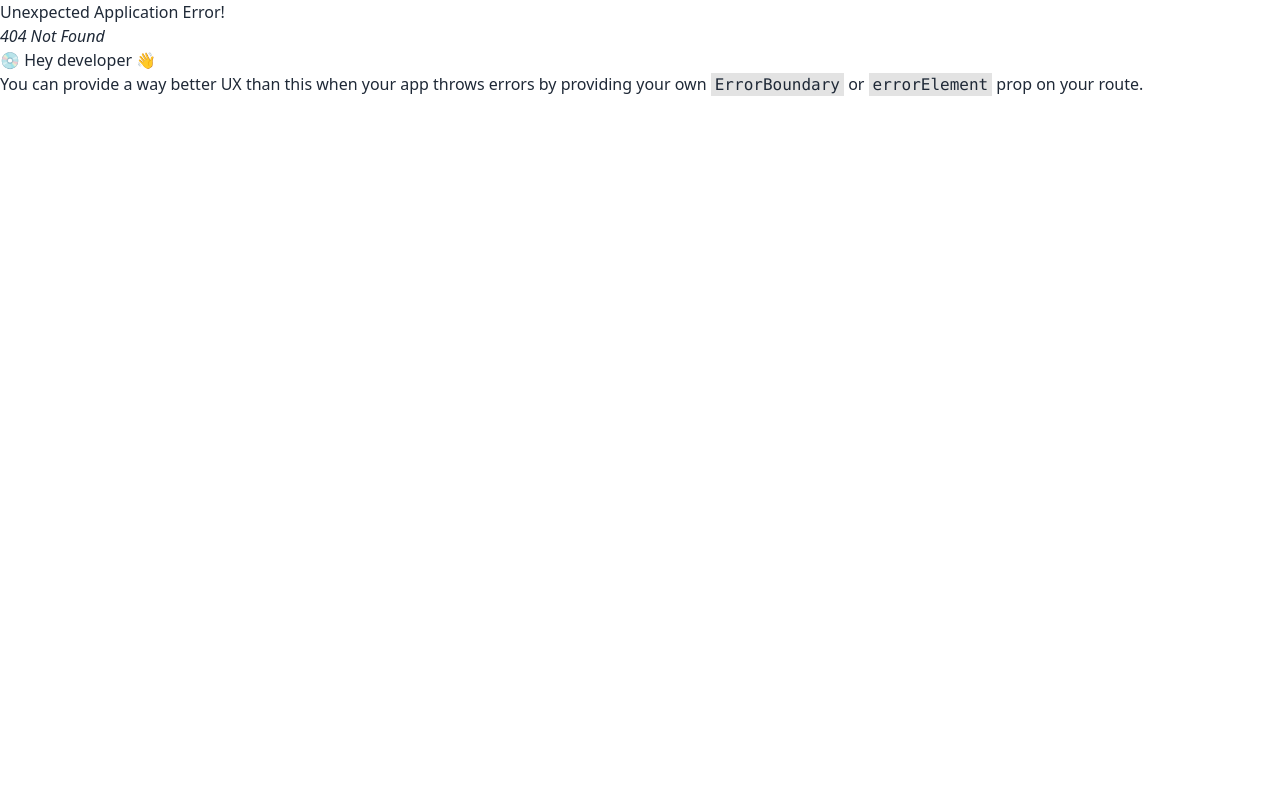
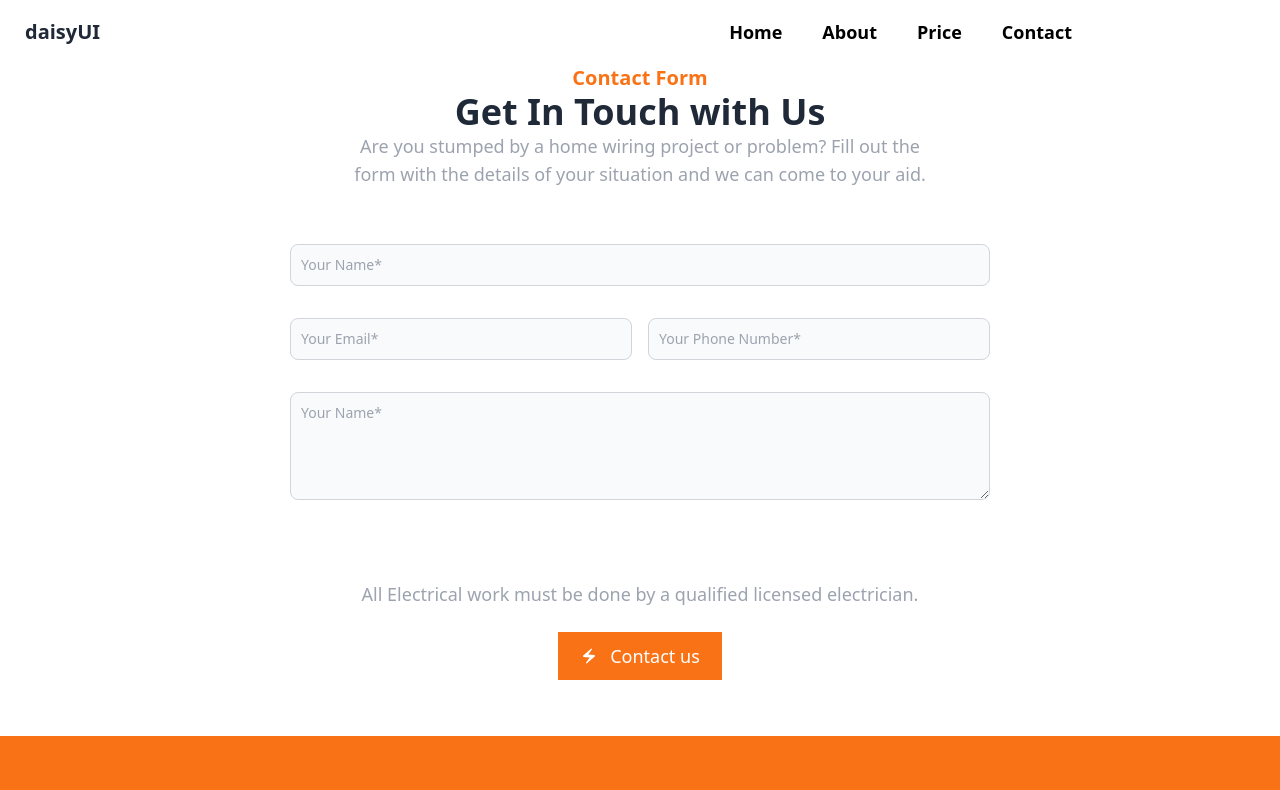
Before and after one commit to MdNadiruzzamanNibras/electrician, a React (Vite) app: page /contact in a window 1280 px wide. Before the commit this address had no page. Shown: the top 790 px of the page. Built offline with nearby package versions, Linux system fonts and the light colour scheme.

Commit message:
contact us

```diff
--- /dev/null
+++ b/src/Component/ContactUS/ContactUs.jsx
@@ -0,0 +1,12 @@
+import GetInTouch from "./GetInTouch";
+
+
+const ContactUs = () => {
+    return (
+        <div>
+            <GetInTouch></GetInTouch>
+        </div>
+    );
+};
+
+export default ContactUs;
--- /dev/null
+++ b/src/Component/ContactUS/GetInTouch.jsx
@@ -0,0 +1,53 @@
+import { MdElectricBolt } from 'react-icons/md';
+
+
+const GetInTouch = () => {
+
+    return (
+        <div className="container mx-auto px-2">
+            <div>
+                <div className="lg:w-[700px] mx-auto">
+                    <div className="text-center">
+                    <h4 className="text-orange-500 text-xl font-semibold">Contact Form
+                    </h4>
+                    <h2 className="text-4xl font-bold">Get In Touch with Us
+                    </h2>
+                    <p className="lg:w-[600px] text-gray-400 lg:text-lg mx-auto">Are you stumped by a home wiring project or problem? Fill out the form with the details of your situation and we can come to your aid.
+                        </p>
+                        <form  className="my-14">
+                             <div>
+
+            <input type="text" id="company" className="bg-gray-50 border border-gray-300 text-gray-900 text-sm rounded-lg focus:ring-gray-600-500 focus:border-blue-500 block w-full p-2.5 dark:bg-gray-700 dark:border-gray-600 dark:placeholder-gray-400 dark:text-white dark:focus:ring-blue-500 dark:focus:border-blue-500" placeholder="Your Name*" required/>
+        </div>
+
+                            <div className="grid grid-cols-1 my-8 lg:grid-cols-2 gap-4">
+                            <div>
+
+            <input type="email" id="company" className="bg-gray-50 border border-gray-300 text-gray-900 text-sm rounded-lg focus:ring-gray-600-500 focus:border-blue-500 block w-full p-2.5 dark:bg-gray-700 dark:border-gray-600 dark:placeholder-gray-400 dark:text-white dark:focus:ring-blue-500 dark:focus:border-blue-500" placeholder="Your Email*" required/>
+                                </div>
+                                <div>
+
+            <input type="Number" id="company" className="bg-gray-50 border border-gray-300 text-gray-900 text-sm rounded-lg focus:ring-gray-600-500 focus:border-blue-500 block w-full p-2.5 dark:bg-gray-700 dark:border-gray-600 dark:placeholder-gray-400 dark:text-white dark:focus:ring-blue-500 dark:focus:border-blue-500" placeholder="Your Phone Number*" required/>
+        </div>
+                            </div>
+                            <div>
+
+            <textarea type="text" id="company" className="bg-gray-50 border border-gray-300 text-gray-900 text-sm rounded-lg focus:ring-gray-600-500 focus:border-blue-500 block w-full p-2.5 dark:bg-gray-700 dark:border-gray-600 dark:placeholder-gray-400 dark:text-white dark:focus:ring-blue-500 dark:focus:border-blue-500 mb-20 pb-14" placeholder="Your Name*" required/>
+                            </div>
+
+                            <p className="text-gray-400 lg:text-lg text-center">All Electrical work must be done by a qualified licensed electrician.
+
+
+                            </p>
+                            <div className='flex justify-center my-6'>
+                                <button className="px-5 py-2 text-white bg-orange-500 hover:text-orange-500 border-orange-500 border-2 hover:bg-white text-lg flex items-center"><span></span><MdElectricBolt/> <span className='ml-3'>Contact us</span></button>
+                            </div>
+                        </form>
+                </div>
+                </div>
+            </div>
+        </div>
+    );
+};
+
+export default GetInTouch;
--- /dev/null
+++ b/src/Component/Home/Company.jsx
@@ -0,0 +1,11 @@
+
+
+const Company = () => {
+    return (
+        <div>
+
+        </div>
+    );
+};
+
+export default Company;
--- a/src/Component/Home/Home.jsx
+++ b/src/Component/Home/Home.jsx
@@ -4,7 +4,7 @@ import Client from "./Client";
 import FullService from "./FullService";
 import Maintain from "./Maintain";
 import MaintainPlan from "./MaintainPlan";
-import Newsletter from "./Newsletter";
+
 import OurProject from "./OurProject";
 import RequestToday from "./RequestToday";
 import Statistics from "./Statistics";
@@ -27,7 +27,7 @@ const Home = () => {
             <Statistics></Statistics>
             <Client></Client>
             <MaintainPlan></MaintainPlan>
-           <Newsletter></Newsletter>
+           <hr className="w-full  text-slate-200"/>
         </div>
     );
 };
--- a/src/Component/Prices/ElectricalService.jsx
+++ b/src/Component/Prices/ElectricalService.jsx
@@ -3,8 +3,8 @@
 const ElectricalService = () => {
     return (
         <div className="container mx-auto">
-            <div >
-                <div className="text-center">
+            <div className="mt-15 mb-44">
+                <div className="text-center my-10">
                     <h4 className="text-xl font-bold text-orange-500">Our Rates
                     </h4>
                     <h2 className="text-4xl font-bold ">Electrical Service Prices
--- a/src/layout/Mainlayout.jsx
+++ b/src/layout/Mainlayout.jsx
@@ -1,6 +1,7 @@
 import { Outlet } from "react-router-dom";
 import Footer from "./Footer";
 import Navbar from "./Navbar";
+import Newsletter from "../Component/Home/Newsletter";
 
 
 const Mainlayout = () => {
@@ -9,7 +10,8 @@ const Mainlayout = () => {
             <Navbar></Navbar>
             <div className=" ">
         <Outlet />
-      </div>
+            </div>
+            <Newsletter></Newsletter>
             <Footer></Footer>
         </div>
     );
--- a/src/layout/Navbar.jsx
+++ b/src/layout/Navbar.jsx
@@ -7,11 +7,12 @@ const Navbar = () => {
   <div className="flex-1">
     <a className="btn btn-ghost normal-case text-xl">daisyUI</a>
   </div>
-  <div className="flex-none mr-0 lg:mr-20">
+  <div className="flex-none mr-2 lg:mr-44">
     <ul className="menu menu-horizontal px-1">
-      <Link to='/'><li>Home</li></Link>
-      <Link to='/about'><li>About</li></Link>
-      <Link to='/price'><li>Price</li></Link>
+      <Link to='/'><li className="text-lg font-bold text-black mx-5">Home</li></Link>
+      <Link to='/about'><li className="text-lg font-bold text-black mx-5">About</li></Link>
+      <Link to='/price'><li className="text-lg font-bold text-black mx-5">Price</li></Link>
+      <Link to='/contact'><li className="text-lg font-bold text-black mx-5">Contact</li></Link>
     </ul>
   </div>
 </div>
--- a/src/router/router.jsx
+++ b/src/router/router.jsx
@@ -3,6 +3,7 @@ import App from "../App";
 import Home from "../Component/Home/Home";
 import AboutUs from "../Component/AboutUs/AboutUs";
 import Prices from "../Component/Prices/Prices";
+import ContactUs from "../Component/ContactUS/ContactUs";
 
 export const router = createBrowserRouter([
   {
@@ -18,6 +19,10 @@ export const router = createBrowserRouter([
         element: <AboutUs />,
           },
           {
+             path: "/contact",
+        element: <ContactUs />,
+          },
+          {
              path: "/price",
         element: <Prices />,
           }
```
Also changed, not shown: src/assets/images/Banner_one.jpg, src/assets/images/CompanyLogo/Brb.jpg (added).
